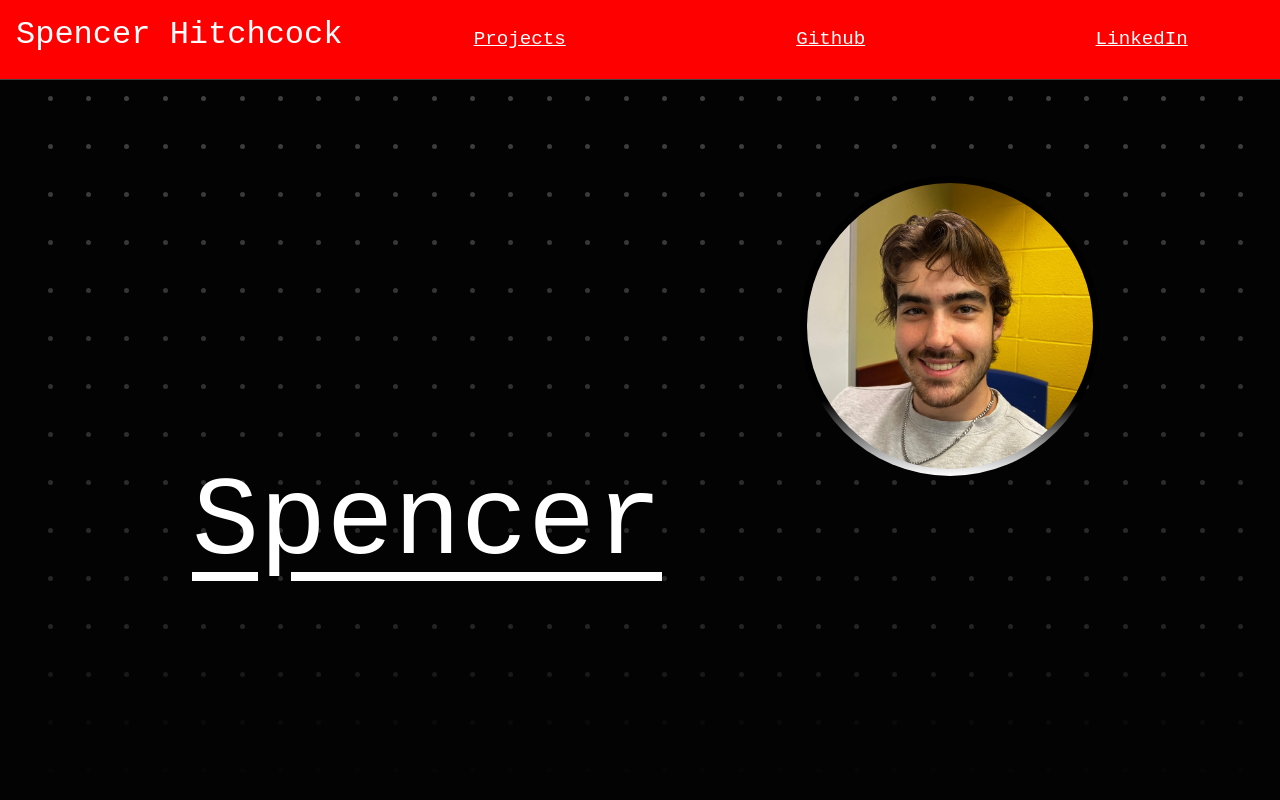
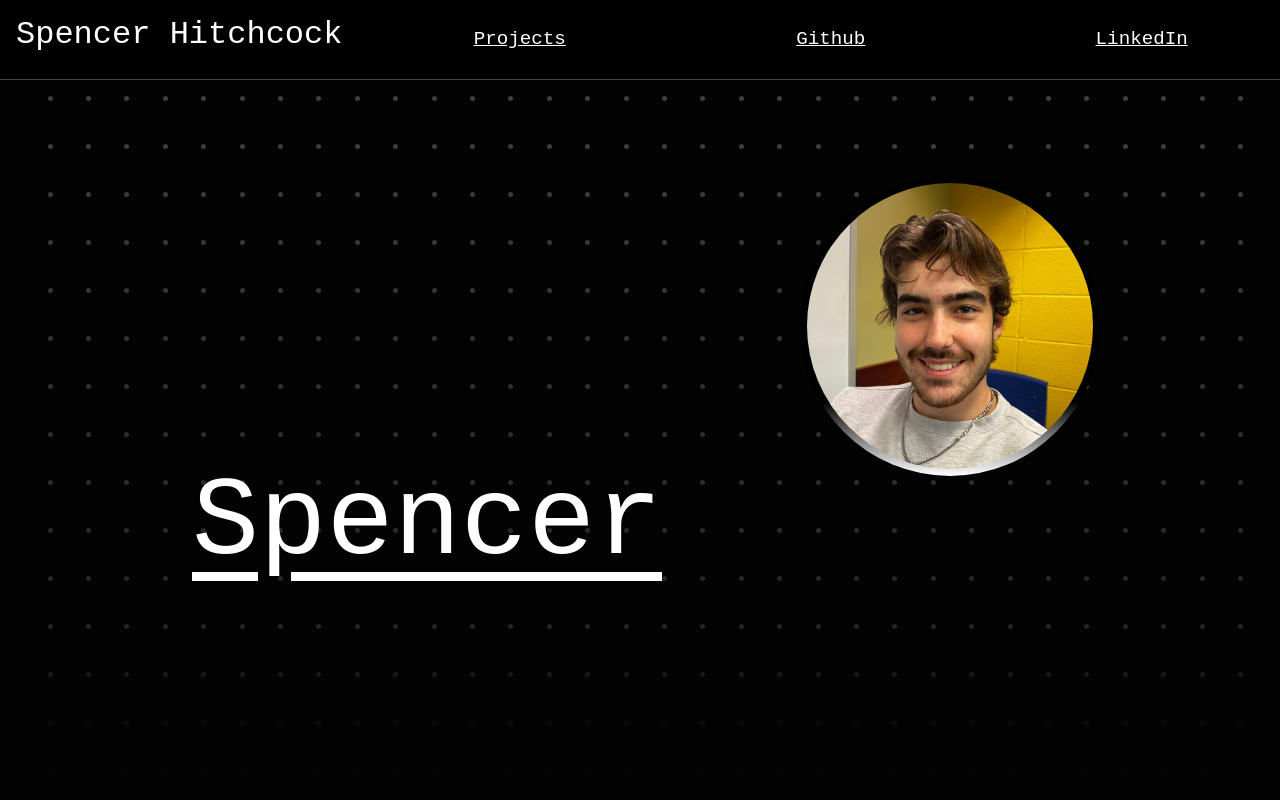
Before and after one commit to SpencerHitchcock05/portfolio_website, a React (Vite) app: page / in a window 1280 px wide. Shown: the top 800 px of the page. Built offline with nearby package versions, Linux system fonts and the light colour scheme.

Commit message:
reverting test

```diff
--- a/src/App.css
+++ b/src/App.css
@@ -56,7 +56,7 @@ nav {
   width: 100%;
   position: absolute;
   z-index: 1;
-  background-color: red;
+  background-color: black;
 
   display: flex;
   justify-content: space-around;
```
